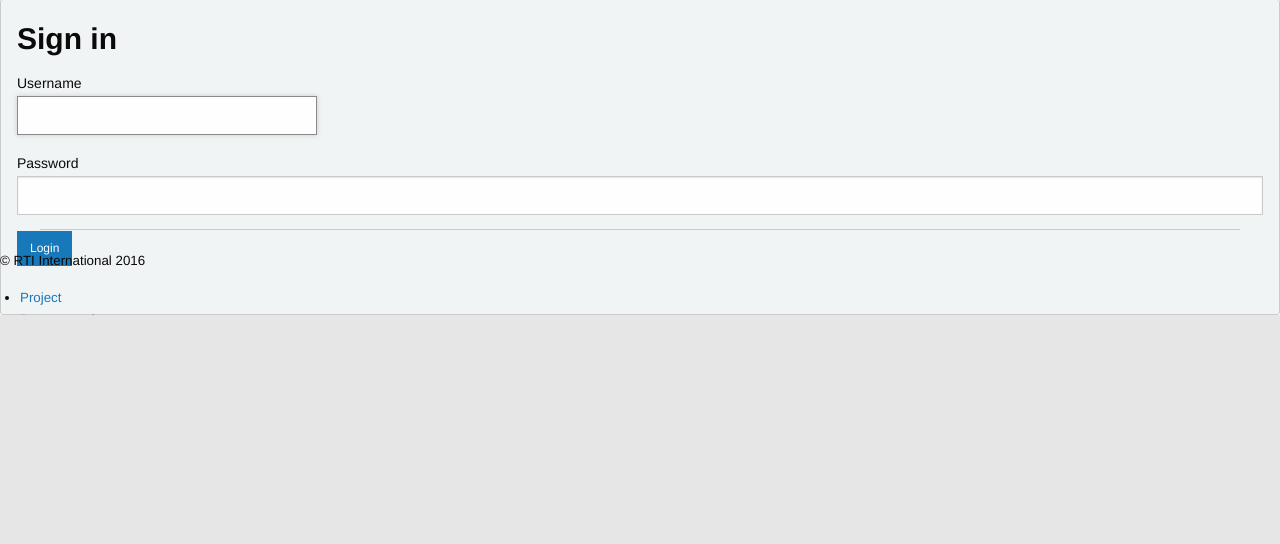
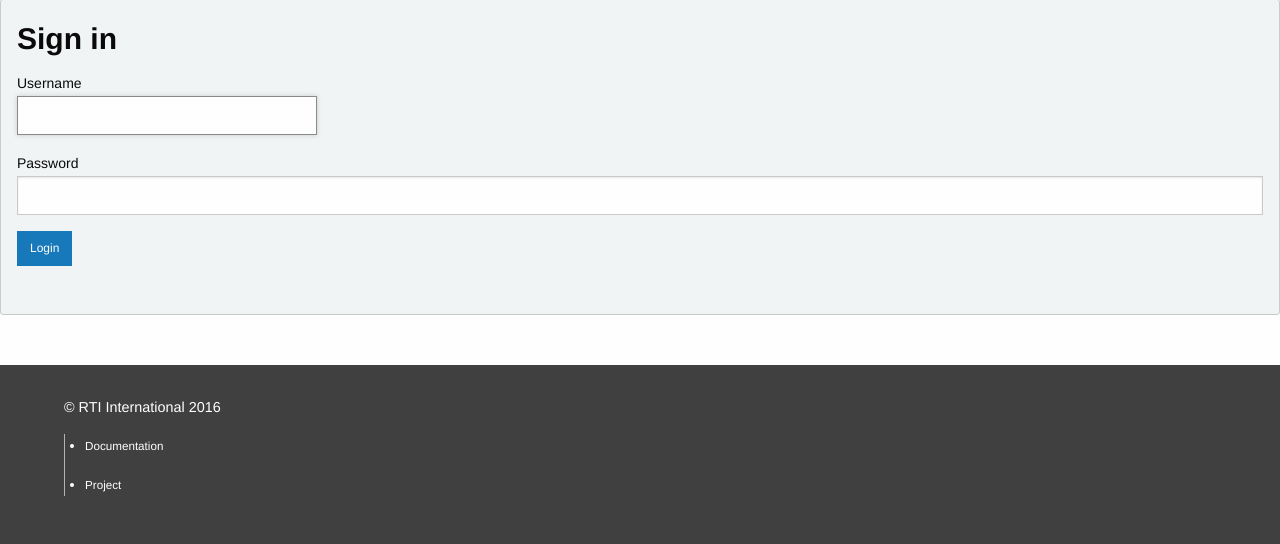
Before and after one commit to RTIInternational/researchnet, a Django app: page /login/ in a window 1280 px wide. Shown: the part 491-1035 px from the top of the page. Before the commit the page ends 806 px from the top, so only its background shows below. Run offline with Django 3.2, Linux system fonts and the light colour scheme; parts of the project's set-up code (start-up, migrations or seed data) failed here and were passed over; some libraries are stand-ins or nearby versions.

Commit message:
made footers the same, cleaned them up

```diff
--- a/researchnet/core/static/login.css
+++ b/researchnet/core/static/login.css
@@ -1,15 +1,5 @@
 
-footer  {
-  font-size: 10pt;
-  position: fixed;
-  bottom: 0;
-  width: 100%;
-  height: 100px; /* choose any height */
-}
 
-footer p, .footer-menu {
-  font-size: 10pt;
-}
 
 #errorblock {
 	height: 100px;
--- /dev/null
+++ b/researchnet/core/static/style.css
@@ -0,0 +1,35 @@
+.footer {
+  background-color: #404040;
+  padding: 2rem 4rem;
+  color: #fff;
+  margin-top: 50px;
+  font-size: .9em;
+}
+
+
+.footer h4 {
+  color: #fff;
+  font-size: 1em;
+  font-weight: 400;
+  text-transform: uppercase;
+  margin-top: 2.5rem;
+  margin-bottom: 10px;
+}
+.footer p, .footer a {
+  font-weight: 300;
+  font-size: .9em;
+  color: #fff;
+}
+
+@media only screen and (min-width: 40.063em) {
+  .footer .columns:nth-child(n+2) {
+    border-left: 1px solid #b3b3b3;
+
+  }
+}
+.footer-links {
+  list-style-type: none;
+}
+.footer-links li {
+  margin-top: .5em;
+}
--- a/researchnet/core/templates/plain.html
+++ b/researchnet/core/templates/plain.html
@@ -18,7 +18,7 @@
 {% endcompress %}
 
 
-<title>Researchnet</title>
+<title>ResearchNet</title>
 
 <link rel="icon" href="{% static 'favicon.ico' %}" type="image/x-icon">
 
@@ -29,7 +29,7 @@
               <h1>
                 <a href="/">
                   <img src="{% static 'research-32.png' %}"/>
-                  Researchnet
+                  ResearchNet
                 </a>
               </h1>
             </li>
@@ -53,27 +53,34 @@
   <script src="{% static 'foundation/js/vendor/modernizr.js' %}"></script>
 {% endcompress %}
 
-        <footer >
-              <div class="large-12 columns"><hr>
-                  <div class="row">
+<!-- Footer -->
+<footer class="footer">
+  <div class="row full-width">
 
-                    <div class="large-6 columns">
-                        <p>&copy; RTI International 2016</p>
+    <div class="medium-8 columns left">
+      <div>
+      &copy; RTI International 2016</p>
+      </div>
     </div>
 
-                    <div class="large-6 small-12 columns">
-                        <ul class="inline-list right">
-                          <li><a class="footer-menu" href="https://bitbucket.org/rcdrti/researchnet">Project</a></li>
-                          <li><a class="footer-menu" href="http://researchnet-documentation.s3-website-us-east-1.amazonaws.com/">Documentation</a></li>
+    <div class="medium-4 columns">
+      <ul class="inline-list">
+          <li>
+          <p>
+              <i class="fi-book"></i>
+              <a class="footer-menu" href="http://researchnet-documentation.s3-website-us-east-1.amazonaws.com/">Documentation</a>
+          </p>
+          </li>
+          <li>
+              <p>
+                <i class="fi-torsos"></i>
+                <a class="footer-menu" href="https://bitbucket.org/rcdrti/researchnet">Project</a>
+              </p>
+          </li>
         </ul>
-                    </div>
-
     </div>
   </div>
 </footer>
-
-          </div>
-        </div>
 
 
 <script>
@@ -82,5 +89,7 @@
 
 {% block javascript %}
 {% endblock %}
+
+
 </body>
 </html>
--- a/researchnet/core/templates/registration/login.html
+++ b/researchnet/core/templates/registration/login.html
@@ -4,7 +4,7 @@
 
 
 {% block head %}
-
+<link rel="stylesheet" type="text/css" href="{% static 'style.css' %}"/>
 <link rel="stylesheet" type="text/css" href="{% static 'login.css' %}"/>
 
 {% endblock %}
--- a/researchnet/dashboard/templates/index.html
+++ b/researchnet/dashboard/templates/index.html
@@ -4,6 +4,7 @@
 
 {% block head %}
 <link rel="stylesheet" type="text/css" href="{% static 'dcjs/dc.css' %}"/>
+<link rel="stylesheet" type="text/css" href="{% static 'style.css' %}"/>
 <link rel="stylesheet" type="text/css" href="{% static 'dashboard.css' %}"/>
 <link rel="stylesheet" type="text/css" href="{% static 'datatables/media/css/dataTables.foundation.min.css' %}"/>
 
```
Also changed, not shown: researchnet/core/templates/base.html (+14 -6 lines), researchnet/dashboard/static/dashboard.css (+0 -36 lines). Lines whose indentation alone changed are shown as unchanged.
